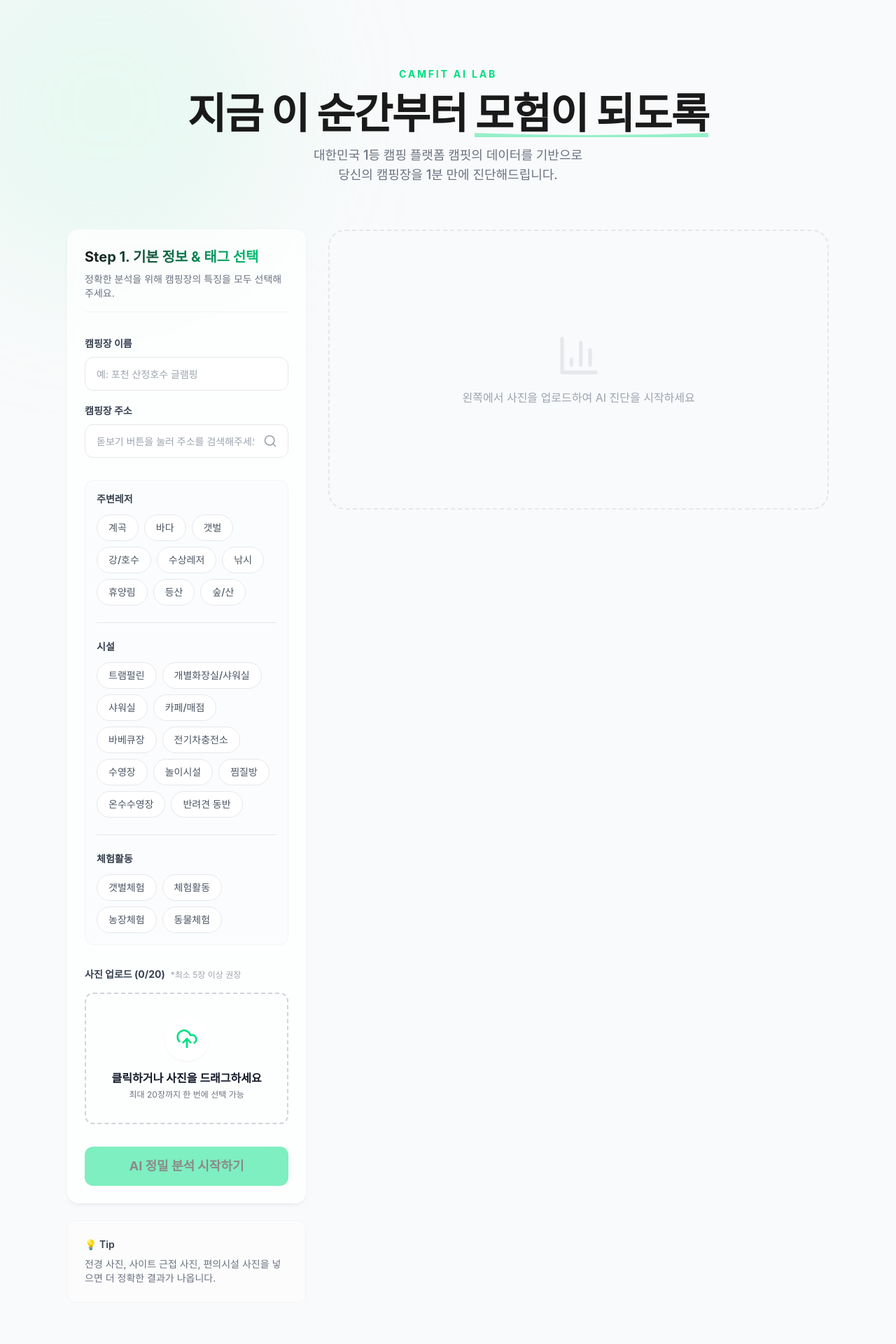
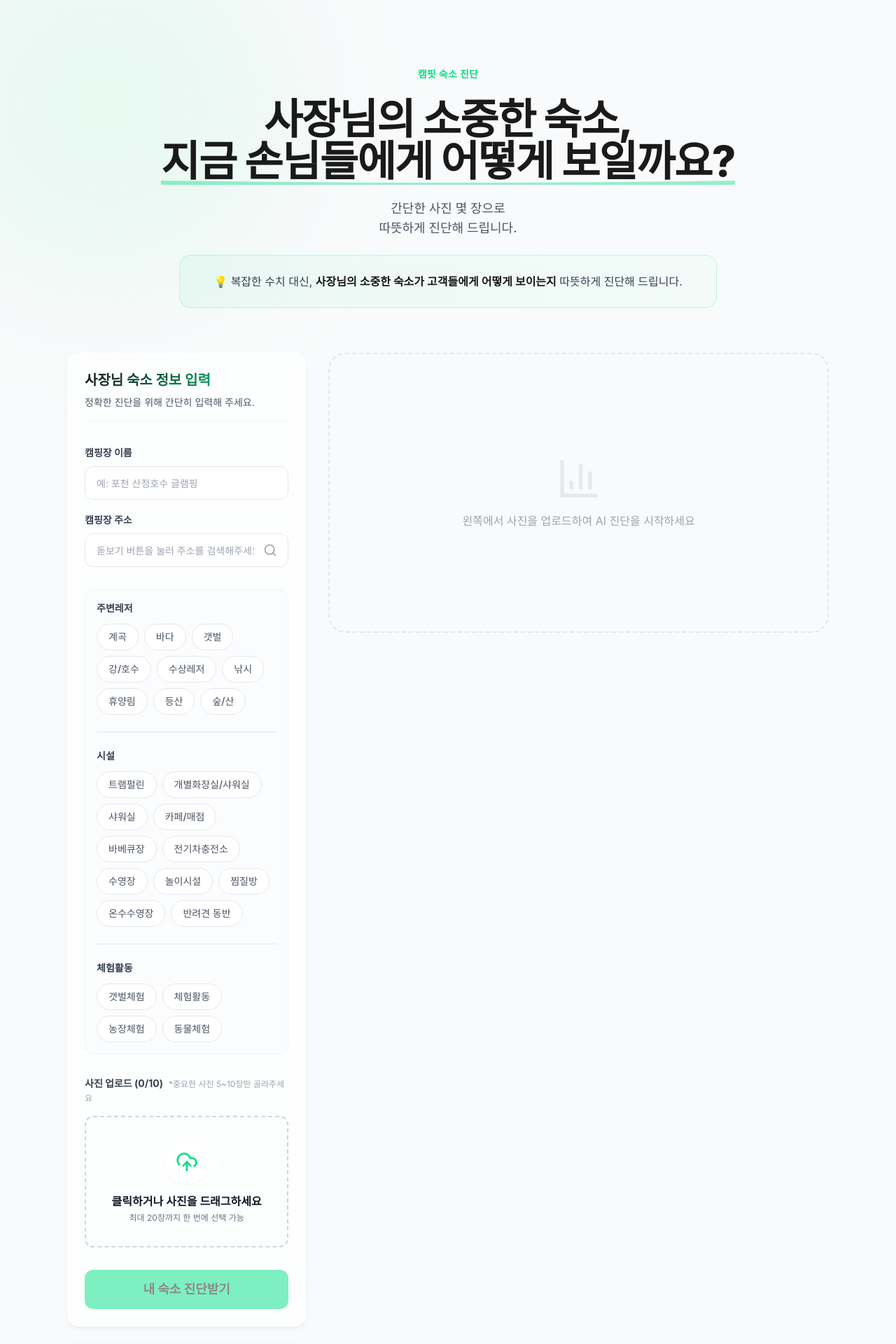
Before and after one commit to keyluke97-ui/camfit, a Next.js app: page / in a window 1280 px wide. Shown: the top 1920 px of the page at 70% size. Built offline with nearby package versions, Linux system fonts and the light colour scheme; a web font is replaced by a local one.

Commit message:
Add files via upload

```diff
--- a/app/page.tsx
+++ b/app/page.tsx
@@ -17,21 +17,28 @@ export default function Home() {
             <div className="absolute top-[-100px] left-[-100px] w-[500px] h-[500px] bg-emerald-200/20 rounded-full blur-[100px] pointer-events-none" />
 
             <div className="z-10 w-full max-w-7xl space-y-12">
-                <header className="text-center space-y-4 mb-16 animate-in slide-in-from-top duration-700">
-                    <h2 className="text-camfit-green font-bold tracking-[0.2em] text-sm">CAMFIT AI LAB</h2>
+                <header className="text-center space-y-6 mb-16 animate-in slide-in-from-top duration-700">
+                    <h2 className="text-camfit-green font-bold tracking-wide text-sm">캠핏 숙소 진단</h2>
                     <h1 className="text-4xl md:text-6xl font-extrabold tracking-tight text-camfit-dark">
-                        지금 이 순간부터 <br className="md:hidden" />
+                        사장님의 소중한 숙소, <br className="md:hidden" />
                         <span className="relative inline-block">
-                            모험이 되도록
+                            지금 손님들에게 어떻게 보일까요?
                             <svg className="absolute w-full h-3 -bottom-1 left-0 text-camfit-green opacity-40" viewBox="0 0 100 10" preserveAspectRatio="none">
                                 <path d="M0 5 Q 50 10 100 5 L 100 10 L 0 10 Z" fill="currentColor" />
                             </svg>
                         </span>
                     </h1>
-                    <p className="text-gray-500 font-medium text-lg max-w-2xl mx-auto">
-                        대한민국 1등 캠핑 플랫폼 캠핏의 데이터를 기반으로 <br className="hidden md:block" />
-                        당신의 캠핑장을 1분 만에 진단해드립니다.
+                    <p className="text-gray-600 font-medium text-lg max-w-2xl mx-auto">
+                        간단한 사진 몇 장으로 <br className="hidden md:block" />
+                        따뜻하게 진단해 드립니다.
                     </p>
+
+                    {/* Warm Introduction Box */}
+                    <div className="max-w-3xl mx-auto mt-8 p-6 bg-gradient-to-r from-camfit-green/5 to-emerald-50/50 rounded-2xl border border-camfit-green/20">
+                        <p className="text-gray-700 text-base leading-relaxed">
+                            💡 복잡한 수치 대신, <span className="font-semibold text-camfit-dark">사장님의 소중한 숙소가 고객들에게 어떻게 보이는지</span> 따뜻하게 진단해 드립니다.
+                        </p>
+                    </div>
                 </header>
 
                 {/* Sections */}
@@ -46,9 +53,9 @@ export default function Home() {
                         />
 
                         {/* Helper Card */}
-                        <div className="p-6 bg-white/50 rounded-xl border border-gray-100 text-sm text-gray-500 space-y-2">
-                            <p className="font-semibold text-gray-700">💡 Tip</p>
-                            <p>전경 사진, 사이트 근접 사진, 편의시설 사진을 넣으면 더 정확한 결과가 나옵니다.</p>
+                        <div className="p-6 bg-white/50 rounded-xl border border-gray-100 text-sm text-gray-600 space-y-2">
+                            <p className="font-semibold text-gray-700">💡 사장님 꿀팁</p>
+                            <p>전경, 객실, 화장실 사진을 함께 넣으시면<br />더 정확한 진단을 받으실 수 있어요!</p>
                         </div>
                     </div>
 
--- a/components/dashboard/UploadSection.tsx
+++ b/components/dashboard/UploadSection.tsx
@@ -29,6 +29,7 @@ export function UploadSection({ files, setFiles, onAnalysisComplete, onLoadingCh
     const [address, setAddress] = useState("");
     const [isLoading, setIsLoading] = useState(false);
     const [loadingStage, setLoadingStage] = useState<string>(""); // Detailed loading state
+    const [uploadProgress, setUploadProgress] = useState({ current: 0, total: 0 }); // Progress tracking
     const [errorMsg, setErrorMsg] = useState<string | null>(null);
 
     const [leisureTags, setLeisureTags] = useState<string[]>([]);
@@ -55,8 +56,8 @@ export function UploadSection({ files, setFiles, onAnalysisComplete, onLoadingCh
 
     const addFiles = (newFiles: File[]) => {
         const validFiles = newFiles.filter(f => f.type.startsWith('image/'));
-        if (files.length + validFiles.length > 20) {
-            setErrorMsg("사진은 최대 20장까지만 업로드 가능합니다.");
+        if (files.length + validFiles.length > 10) {
+            setErrorMsg("최고의 분석 결과를 위해 사진은 최대 10장까지만 선택 가능합니다.");
             return;
         }
 
@@ -102,44 +103,48 @@ export function UploadSection({ files, setFiles, onAnalysisComplete, onLoadingCh
         setErrorMsg(null);
 
         try {
-            // Step 1: Compression
-            setLoadingStage("모바일 최적화 및 압축 중...");
-            const compressedFiles = [];
+            // Initialize progress
+            setUploadProgress({ current: 0, total: files.length });
+            const uploadedUrls: string[] = [];
 
-            // Sequential compression to save memory
+            // STRICT SEQUENTIAL PROCESSING: One file at a time
             for (let i = 0; i < files.length; i++) {
+                const fileNum = i + 1;
+                const totalFiles = files.length;
+
+                // Step 1: Compress
+                setLoadingStage(`사진 정리 중이에요 (${fileNum}/${totalFiles})`);
+                let compressedFile: File;
                 try {
-                    const compressed = await imageCompression(files[i], {
+                    compressedFile = await imageCompression(files[i], {
                         maxSizeMB: 1.5,
                         maxWidthOrHeight: 1920,
                         useWebWorker: true
                     });
-                    compressedFiles.push(compressed);
                 } catch (err) {
                     console.warn(`Compression failed for file ${i}, using original.`);
-                    compressedFiles.push(files[i]);
+                    compressedFile = files[i];
                 }
-            }
 
-            // Step 2: Upload to Vercel Blob (Client Side)
-            setLoadingStage("클라우드 서버로 안전하게 전송 중...");
-            const uploadedUrls = [];
-
-            // Batch uploads (concurrency 3)
-            const uploadBatch = async (file: File) => {
-                const newBlob = await upload(`camfit/${Date.now()}_${file.name}`, file, {
+                // Step 2: Upload to Vercel Blob
+                setLoadingStage(`사진 올리는 중이에요 (${fileNum}/${totalFiles})`);
+                const blob = await upload(`camfit/${Date.now()}_img${fileNum}.jpg`, compressedFile, {
                     access: 'public',
                     handleUploadUrl: '/api/upload',
                 });
-                return newBlob.url;
-            };
+                uploadedUrls.push(blob.url);
 
-            // Using simple Promise.all for now, can be optimized further if needed
-            // Optimized: We upload specific files
-            uploadedUrls.push(...await Promise.all(compressedFiles.map(uploadBatch)));
+                // Step 3: Aggressive Memory Cleanup
+                if ((files[i] as any).preview) {
+                    URL.revokeObjectURL((files[i] as any).preview);
+                }
+
+                // Step 4: Update Progress
+                setUploadProgress({ current: fileNum, total: totalFiles });
+            }
 
             // Step 3: AI Analysis (Send URLs only)
-            setLoadingStage("AI가 캠핑장을 정밀 분석 중입니다...");
+            setLoadingStage("사장님 숙소를 꿈꿈히 살펴보는 중이에요...");
 
             const response = await fetch("/api/analyze", {
                 method: "POST",
@@ -169,6 +174,7 @@ export function UploadSection({ files, setFiles, onAnalysisComplete, onLoadingCh
             setIsLoading(false);
             onLoadingChange(false);
             setLoadingStage("");
+            setUploadProgress({ current: 0, total: 0 });
         }
     };
 
@@ -176,9 +182,9 @@ export function UploadSection({ files, setFiles, onAnalysisComplete, onLoadingCh
         <GlassCard className="space-y-8 animate-in slide-in-from-left duration-500">
             <div className="space-y-2 border-b border-gray-100 pb-4">
                 <h3 className="text-xl font-bold bg-clip-text text-transparent bg-gradient-to-r from-camfit-dark to-camfit-green">
-                    Step 1. 기본 정보 & 태그 선택
+                    사장님 숙소 정보 입력
                 </h3>
-                <p className="text-sm text-gray-500">정확한 분석을 위해 캠핑장의 특징을 모두 선택해주세요.</p>
+                <p className="text-sm text-gray-600">정확한 진단을 위해 간단히 입력해 주세요.</p>
             </div>
 
             {/* ERROR BANNER */}
@@ -227,7 +233,7 @@ export function UploadSection({ files, setFiles, onAnalysisComplete, onLoadingCh
                     <TagGroup label="체험활동" options={ACTIVITY_OPTIONS} selected={activityTags} onChange={setActivityTags} />
                 </div>
                 <div className="space-y-4">
-                    <label className="text-sm font-bold text-gray-700 block">사진 업로드 ({files.length}/20)<span className="text-gray-400 font-normal ml-2 text-xs">*최소 5장 이상 권장</span></label>
+                    <label className="text-sm font-bold text-gray-700 block">사진 업로드 ({files.length}/10)<span className="text-gray-400 font-normal ml-2 text-xs">*중요한 사진 5~10장만 골라주세요</span></label>
                     <div className={cn("relative border-2 border-dashed rounded-xl p-8 text-center transition-all cursor-pointer min-h-[160px] flex flex-col items-center justify-center", isDragOver ? "border-camfit-green bg-camfit-green/10 scale-[1.02]" : "border-gray-300 hover:border-camfit-green hover:bg-gray-50", files.length > 0 ? "bg-white" : "")} onDragOver={(e: React.DragEvent<HTMLDivElement>) => { e.preventDefault(); setIsDragOver(true); }} onDragLeave={() => setIsDragOver(false)} onDrop={handleFileDrop} onClick={() => fileInputRef.current?.click()}>
                         <input ref={fileInputRef} type="file" className="hidden" accept="image/*" multiple onChange={(e: React.ChangeEvent<HTMLInputElement>) => e.target.files?.length && addFiles(Array.from(e.target.files))} />
                         {files.length === 0 ? (
@@ -260,8 +266,31 @@ export function UploadSection({ files, setFiles, onAnalysisComplete, onLoadingCh
                     </div>
                 </div>
 
+                {/* Progress UI - Shows during upload */}
+                {uploadProgress.total > 0 && (
+                    <div className="bg-camfit-green/5 border border-camfit-green/20 rounded-xl p-4 space-y-3">
+                        <div className="flex items-center justify-between text-sm">
+                            <span className="font-semibold text-camfit-dark">
+                                진행률: {uploadProgress.current}/{uploadProgress.total} 완료
+                            </span>
+                            <span className="text-camfit-green font-bold">
+                                {Math.round((uploadProgress.current / uploadProgress.total) * 100)}%
+                            </span>
+                        </div>
+                        <div className="w-full bg-gray-200 rounded-full h-2.5 overflow-hidden">
+                            <div
+                                className="bg-gradient-to-r from-camfit-green to-camfit-dark h-2.5 rounded-full transition-all duration-300 ease-out"
+                                style={{ width: `${(uploadProgress.current / uploadProgress.total) * 100}%` }}
+                            ></div>
+                        </div>
+                        <p className="text-xs text-gray-600 text-center">
+                            ⚠️ 창을 닫거나 새로고침하지 마세요. AI가 정밀 분석 중입니다.
+                        </p>
+                    </div>
+                )}
+
                 <Button className="w-full h-14 text-lg font-bold shadow-camfit-green/20 hover:shadow-camfit-green/40 rounded-xl" type="submit" disabled={files.length === 0 || isLoading} isLoading={isLoading}>
-                    {isLoading ? (loadingStage || "AI 분석 중...") : "AI 정밀 분석 시작하기"}
+                    {isLoading ? (loadingStage || "진단 중이에요...") : "내 숙소 진단받기"}
                 </Button>
             </form>
             <Script
```
